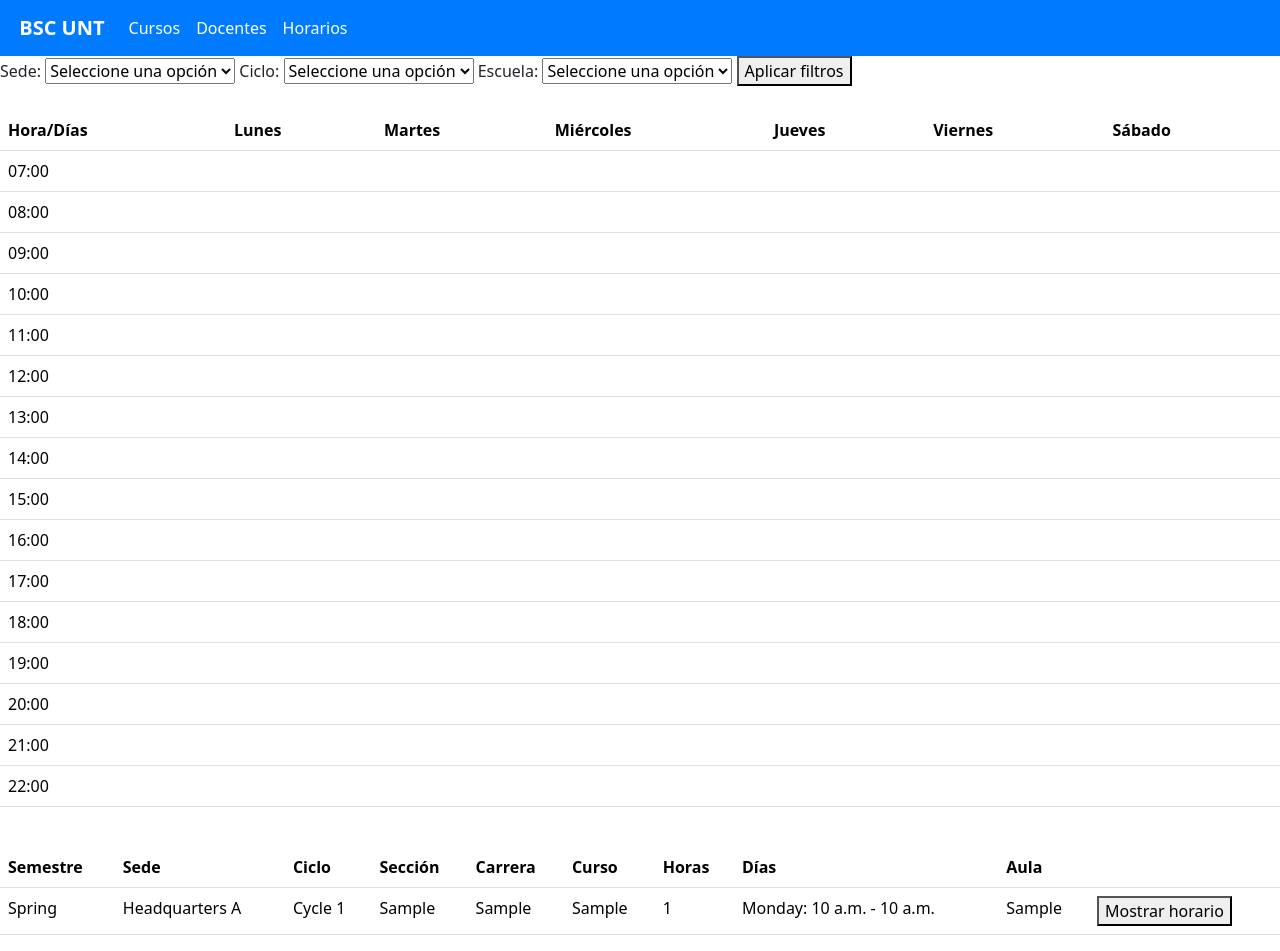
After one commit to INamelessss/DashboardUnt, a Django app: page /horario/ in a window 1280 px wide. The commit adds this page. Run offline with Django 4.2, Linux system fonts and the light colour scheme; tables that the repository leaves empty hold one stand-in row (values such as "Sample post"); some libraries are stand-ins or nearby versions.

Commit message:
Schedule view added

```diff
--- a/DashboardDecano/urls.py
+++ b/DashboardDecano/urls.py
@@ -21,4 +21,5 @@ urlpatterns = [
     path('course_list/', views.course_list, name='course_list'),
     path("__debug__/", include("debug_toolbar.urls")),
     path('dashboard/', views.dashboard, name='dashboard'),
+    path('horario/', views.schedule_view, name='horario')
 ]
--- a/dashboard/models.py
+++ b/dashboard/models.py
@@ -10,30 +10,6 @@ class Course(models.Model):
     ht = models.IntegerField()
     hp = models.IntegerField()
     hl = models.IntegerField()
-
-Course.objects.create(
-    school='SISTEMAS',
-    code='6570',
-    name='INGENIERIA GRAFICA',
-    type='ELECTIVO',
-    credits=3,
-    cycle='III',
-    ht=2,
-    hp=0,
-    hl=3,
-)
-
-Course.objects.create(
-    school='SISTEMAS',
-    code='4503',
-    name='APLICACIONES MOVILES',
-    type='OBLIGATORIO',
-    credits=3,
-    cycle='X',
-    ht=2,
-    hp=2,
-    hl=2,
-)
 
 class Teacher(models.Model):
     STATUS_CHOICES = (
@@ -55,3 +31,51 @@ class Teacher(models.Model):
     grade = models.CharField(max_length=100)
     birth = models.DateField()
     income = models.DateField()
+
+class CourseModel(models.Model):
+    SEMESTER_CHOICES = [
+        ('Spring', 'Spring'),
+        ('Summer', 'Summer'),
+        ('Fall', 'Fall'),
+    ]
+    HEADQUARTERS_CHOICES = [
+        ('Headquarters A', 'Headquarters A'),
+        ('Headquarters B', 'Headquarters B'),
+        ('Headquarters C', 'Headquarters C'),
+    ]
+    CYCLE_CHOICES = [
+        ('Cycle 1', 'Cycle 1'),
+        ('Cycle 2', 'Cycle 2'),
+        ('Cycle 3', 'Cycle 3'),
+    ]
+
+    semester = models.CharField(max_length=20, choices=SEMESTER_CHOICES)
+    headquarters = models.CharField(max_length=20, choices=HEADQUARTERS_CHOICES)
+    cycle = models.CharField(max_length=20, choices=CYCLE_CHOICES)
+    section = models.CharField(max_length=1)
+    career = models.CharField(max_length=50)
+    course = models.CharField(max_length=50)
+    hours = models.IntegerField()
+    classroom = models.CharField(max_length=20)
+
+    def __str__(self):
+        return self.course
+
+class CourseSchedule(models.Model):
+    DAYS_OF_WEEK = [
+        ('Monday', 'Monday'),
+        ('Tuesday', 'Tuesday'),
+        ('Wednesday', 'Wednesday'),
+        ('Thursday', 'Thursday'),
+        ('Friday', 'Friday'),
+        ('Saturday', 'Saturday'),
+        ('Sunday', 'Sunday'),
+    ]
+
+    course_model = models.ForeignKey(CourseModel, on_delete=models.CASCADE, default=1)
+    day = models.CharField(max_length=20, choices=DAYS_OF_WEEK)
+    start_time = models.TimeField()
+    end_time = models.TimeField()
+
+    def __str__(self):
+        return f"{self.course} - {self.day}: {self.start_time} - {self.end_time}"
--- a/dashboard/templates/base.html
+++ b/dashboard/templates/base.html
@@ -40,6 +40,9 @@
         .container {
             margin-top: 20px; /* Espacio superior para separar el contenido del Navbar */
         }
+        .highlight {
+                background-color: yellow;
+        }
 
         /* Agrega más estilos personalizados según tus preferencias */
     </style>
@@ -60,7 +63,7 @@
                 <a class="nav-link" href="{% url 'dashboard' %}">Docentes</a>
             </li>
             <li class="nav-item">
-                <a class="nav-link" href="{% url 'dashboard' %}">Horarios</a>
+                <a class="nav-link" href="{% url 'horario' %}">Horarios</a>
             </li>
         </ul>
     </div>
--- /dev/null
+++ b/dashboard/templates/schedule.html
@@ -0,0 +1,155 @@
+{% extends 'base.html' %}
+
+{% block content %}
+<body>
+    <form method="post">
+        {% csrf_token %}
+        <label for="school">Sede:</label>
+        <select name="school" id="school">
+            <option value="">Seleccione una opción</option>
+            {% for school in schools %}
+                <option value="{{ school }}">{{ school }}</option>
+            {% endfor %}
+        </select>
+        <label for="cycle">Ciclo:</label>
+        <select name="cycle" id="cycle">
+            <option value="">Seleccione una opción</option>
+            {% for cycle in cycles %}
+                <option value="{{ cycle }}">{{ cycle }}</option>
+            {% endfor %}
+        </select>
+        <label for="career">Escuela:</label>
+        <select name="career" id="career">
+            <option value="">Seleccione una opción</option>
+            {% for career in careers %}
+                <option value="{{ career }}">{{ career }}</option>
+            {% endfor %}
+        </select>
+        <button type="submit">Aplicar filtros</button>
+    </form>
+    <br>
+
+    <table class="table">
+        <thead>
+            <tr>
+                <th>Hora/Días</th>
+                <th>Lunes</th>
+                <th>Martes</th>
+                <th>Miércoles</th>
+                <th>Jueves</th>
+                <th>Viernes</th>
+                <th>Sábado</th>
+            </tr>
+        </thead>
+        <tbody>
+            {% for i in hours_range %}
+                <tr>
+                    <td>{{ i }}</td>
+                    <td id="monday-{{ i }}"></td>
+                    <td id="tuesday-{{ i }}"></td>
+                    <td id="wednesday-{{ i }}"></td>
+                    <td id="thursday-{{ i }}"></td>
+                    <td id="friday-{{ i }}"></td>
+                    <td id="saturday-{{ i }}"></td>
+                </tr>
+            {% endfor %}
+        </tbody>
+    </table>
+    <br>
+    <table class="table">
+        <thead>
+            <tr>
+                <th>Semestre</th>
+                <th>Sede</th>
+                <th>Ciclo</th>
+                <th>Sección</th>
+                <th>Carrera</th>
+                <th>Curso</th>
+                <th>Horas</th>
+                <th>Días</th>
+                <th>Aula</th>
+                <th></th>
+            </tr>
+        </thead>
+        <tbody>
+            {% for course in courses %}
+                <tr data-course-id="{{ course.id }}">
+                    <td>{{ course.semester }}</td>
+                    <td>{{ course.headquarters }}</td>
+                    <td>{{ course.cycle }}</td>
+                    <td>{{ course.section }}</td>
+                    <td>{{ course.career }}</td>
+                    <td>{{ course.course }}</td>
+                    <td>{{ course.hours }}</td>
+                    <td>
+                        {% for schedule in course.courseschedule_set.all %}
+                            {{ schedule.day }}: {{ schedule.start_time }} - {{ schedule.end_time }}<br>
+                        {% empty %}
+                            Horario no disponible
+                        {% endfor %}
+                    </td>
+                    <td>{{ course.classroom }}</td>
+                    <td>
+                        <button class="show-schedule" data-course-id="{{ course.id }}">Mostrar horario</button>
+                    </td>
+                </tr>
+            {% endfor %}
+        </tbody>
+    </table>
+    <script>
+        window.addEventListener('DOMContentLoaded', (event) => {
+            const buttons = document.getElementsByClassName('show-schedule');
+            const days = ['monday', 'tuesday', 'wednesday', 'thursday', 'friday', 'saturday'];
+
+            for (let i = 0; i < buttons.length; i++) {
+                buttons[i].addEventListener('click', (event) => {
+                    const courseId = event.target.dataset.course;
+                    const course = document.querySelector(`tr[data-course-id="${courseId}"]`);
+
+                    if (!course) {
+                        console.error('Course element not found.');
+                        return;
+                    }
+
+                    const cells = course.querySelectorAll('td');
+                    if (!cells || cells.length === 0) {
+                        console.error('Cells not found.');
+                        return;
+                    }
+
+                    // Clear existing highlights
+                    document.querySelectorAll('.highlight').forEach((cell) => {
+                        cell.classList.remove('highlight');
+                    });
+
+                    // Mark the cells based on the course's schedules
+                    for (let j = 0; j < cells.length; j++) {
+                        const cell = cells[j];
+                        const hourIndex = parseInt(cell.id.split('-')[1]);
+                        const dayIndex = j + 1;
+
+                        {% for course in courses %}
+                            {% if course.id == courseId %}
+                                {% for schedule in course.courseschedule_set.all %}
+                                    if (schedule.day.toLowerCase() === days[dayIndex - 1]) {
+                                        const startHours = schedule.start_time.split(':')[0];
+                                        const endHours = schedule.end_time.split(':')[0];
+
+                                        if (hourIndex >= parseInt(startHours) && hourIndex <= parseInt(endHours)) {
+                                            cell.innerText = "{{ course.course }}";
+                                            cell.classList.add('highlight');
+                                        }
+                                    }
+                                {% endfor %}
+                            {% endif %}
+                        {% endfor %}
+                    }
+                });
+            }
+        });
+
+    </script>
+</body>
+
+
+{% endblock %}
--- a/dashboard/views.py
+++ b/dashboard/views.py
@@ -1,5 +1,5 @@
 from django.shortcuts import render
-from .models import Course, Teacher
+from .models import Course, CourseModel, Teacher
 from django.db import models
 from django.db.models import Count, Avg
 from django.db.models import Sum
@@ -114,3 +114,32 @@ def dashboard(request):
     }
 
     return render(request, 'dashboard.html', context)
+
+def schedule_view(request):
+    if request.method == 'POST':
+        selected_school = request.POST['school']
+        selected_cycle = request.POST['cycle']
+        selected_career = request.POST['career']
+
+        courses = CourseModel.objects.filter(headquarters=selected_school, cycle=selected_cycle, career=selected_career)
+
+        schools = CourseModel.objects.values_list('headquarters', flat=True).distinct()
+        cycles = CourseModel.objects.values_list('cycle', flat=True).distinct()
+        careers = CourseModel.objects.values_list('career', flat=True).distinct()
+    else:
+        schools = CourseModel.objects.values_list('headquarters', flat=True).distinct()
+        cycles = CourseModel.objects.values_list('cycle', flat=True).distinct()
+        careers = CourseModel.objects.values_list('career', flat=True).distinct()
+
+        courses = CourseModel.objects.all()
+
+    # Generate hours range
+    hours_range = []
+    start_hour = 7
+    end_hour = 22
+    for hour in range(start_hour, end_hour + 1):
+        hours_range.append('{:02d}:00'.format(hour))
+
+    courses = courses.prefetch_related('courseschedule_set')
+
+    return render(request, 'schedule.html', {'courses': courses, 'schools': schools, 'cycles': cycles, 'hours_range': hours_range, 'careers':careers})
```
Also changed, not shown: dashboard/migrations/0001_initial.py, dashboard/migrations/0002_teacher.py (deleted), dashboard/templates/horarios.html (deleted).
